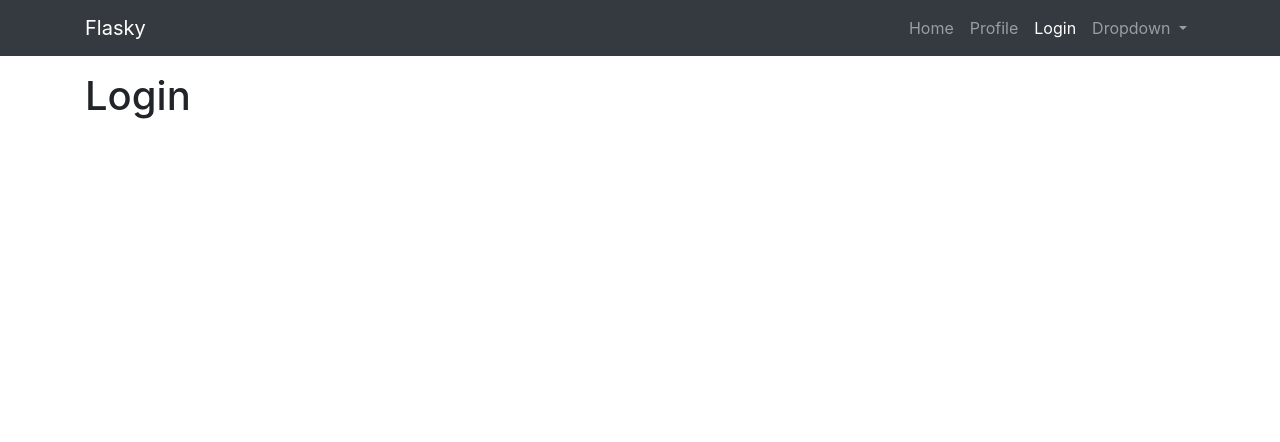
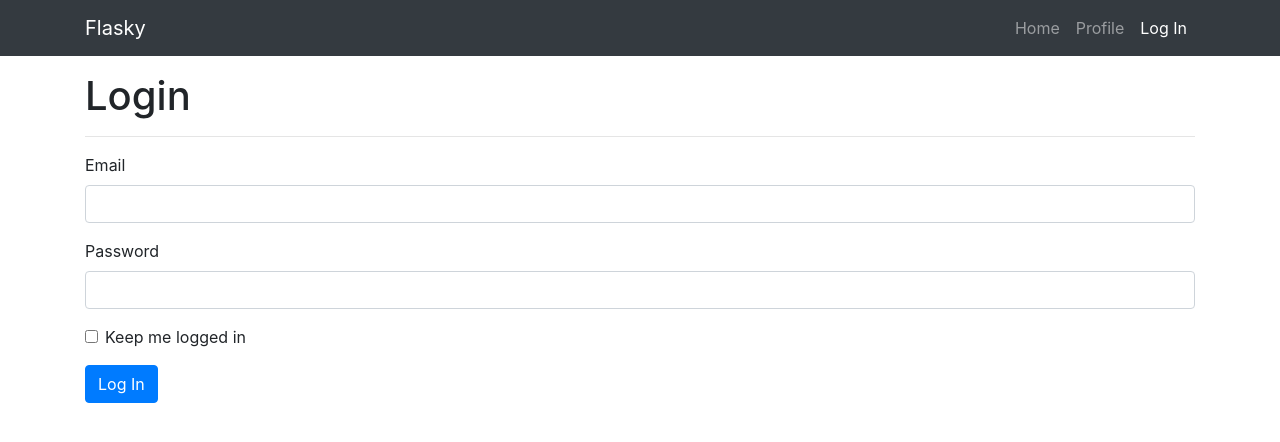
Before and after one commit to blessedsibanda/flasky, a Flask app: page /auth/login in a window 1280 px wide. Shown: the top 442 px of the page. Run offline with Flask 2, Linux system fonts and the light colour scheme; some libraries are stand-ins or nearby versions.

Commit message:
login and logout users

```diff
--- a/app/__init__.py
+++ b/app/__init__.py
@@ -12,6 +12,7 @@ moment = Moment()
 db = SQLAlchemy()
 login_manager = LoginManager()
 login_manager.login_view = 'auth.login'
+login_manager.login_message_category = 'dark'
 
 def create_app(config_name):
     app = Flask(__name__)
--- a/app/auth/forms.py
+++ b/app/auth/forms.py
@@ -0,0 +1,9 @@
+from flask_wtf import FlaskForm
+from wtforms import StringField, PasswordField, BooleanField, SubmitField
+from wtforms.validators import DataRequired, Length, Email
+
+class LoginForm(FlaskForm):
+    email = StringField('Email', validators=[DataRequired(), Length(1,64), Email()])
+    password = PasswordField('Password', validators=[DataRequired()])
+    remember_me = BooleanField('Keep me logged in')
+    submit = SubmitField('Log In')
--- a/app/auth/views.py
+++ b/app/auth/views.py
@@ -1,6 +1,26 @@
-from flask import render_template
+from flask import render_template, redirect, request, url_for, flash
+from flask_login import login_user, logout_user, login_required
 from . import auth
+from .forms import LoginForm
+from ..models import User
 
-@auth.route('/login')
+@auth.route('/login', methods=['GET', 'POST'])
 def login():
-    return render_template('auth/login.html')
+    form = LoginForm()
+    if form.validate_on_submit():
+        user = User.query.filter_by(email=form.email.data).first()
+        if user is not None and user.verify_password(form.password.data):
+            login_user(user, form.remember_me.data)
+            next = request.args.get('next')
+            if next is None or not next.startswith('/'):
+                next = url_for('main.index')
+            return redirect(next)
+        flash('Invalid username or password', 'warning')
+    return render_template('auth/login.html', form=form)
+
+@auth.route('/logout')
+@login_required
+def logout():
+    logout_user()
+    flash('You have been logged out.', 'dark')
+    return redirect(url_for('main.index'))
--- /dev/null
+++ b/app/templates/_navbar.html
@@ -0,0 +1,23 @@
+<nav class="navbar navbar-expand-md navbar-dark bg-dark">
+    <div class="container">
+        <a class="navbar-brand" href="#">Flasky</a>
+        <button class="navbar-toggler" type="button" data-toggle="collapse" data-target="#navbarSupportedContent" aria-controls="navbarSupportedContent" aria-expanded="false" aria-label="Toggle navigation">
+            <span class="navbar-toggler-icon"></span>
+        </button>
+
+        <div class="collapse navbar-collapse" id="navbarSupportedContent">
+            <div class="navbar-nav ml-auto">
+                {{render_nav_item('main.index', 'Home')}}
+                {{render_nav_item('main.user', 'Profile')}}
+
+                {% if current_user.is_authenticated %}
+                    {{render_nav_item('auth.logout', 'Log Out')}}
+                {% else %}
+                    {{render_nav_item('auth.login', 'Log In')}}
+                {% endif %}
+
+            </div>
+        </div>
+
+    </div>
+</nav>
--- a/app/templates/auth/login.html
+++ b/app/templates/auth/login.html
@@ -1,5 +1,12 @@
 {% extends 'base.html' %}
+{% from 'bootstrap/form.html' import render_form %}
+
+{% block title %}- Login{% endblock title %}
 
 {% block body %}
     <h1>Login</h1>
+    <hr>
+    <form method="post">
+        {{ render_form(form) }}
+    </form>
 {% endblock body %}
--- a/app/templates/base.html
+++ b/app/templates/base.html
@@ -20,34 +20,7 @@
     {% endblock head %}
 </head>
 <body>
-    <nav class="navbar navbar-expand-md navbar-dark bg-dark">
-        <div class="container">
-            <a class="navbar-brand" href="#">Flasky</a>
-            <button class="navbar-toggler" type="button" data-toggle="collapse" data-target="#navbarSupportedContent" aria-controls="navbarSupportedContent" aria-expanded="false" aria-label="Toggle navigation">
-                <span class="navbar-toggler-icon"></span>
-            </button>
-
-            <div class="collapse navbar-collapse" id="navbarSupportedContent">
-                <div class="navbar-nav ml-auto">
-                    {{render_nav_item('main.index', 'Home')}}
-                    {{render_nav_item('main.user', 'Profile', name='Blessed')}}
-                    {{render_nav_item('auth.login', 'Login')}}
-                    <li class="nav-item dropdown">
-                        <a class="nav-link dropdown-toggle" href="#" id="navbarDropdown" role="button" data-toggle="dropdown" aria-haspopup="true" aria-expanded="false">
-                          Dropdown
-                        </a>
-                        <div class="dropdown-menu" aria-labelledby="navbarDropdown">
-                          <a class="dropdown-item" href="#">Action</a>
-                          <a class="dropdown-item" href="#">Another action</a>
-                          <div class="dropdown-divider"></div>
-                          <a class="dropdown-item" href="#">Something else here</a>
-                        </div>
-                    </li>
-                </div>
-            </div>
-
-        </div>
-    </nav>
+    {% include '_navbar.html' %}
 
     <div class="container mt-3">
         {{ render_messages(dismissible=True, dismiss_animate=True) }}
--- a/app/templates/main/user.html
+++ b/app/templates/main/user.html
@@ -1,5 +1,5 @@
 {% extends 'base.html' %}
 
 {% block body %}
-    <h1>Hello, {{name|upper}}!</h1>
+    <h1>Hello, {{current_user.username|capitalize}}!</h1>
 {% endblock body %}
```
Also changed, not shown: app/main/views.py (+5 -3 lines), migrations/versions/b07504175154_add_password_to_user.py (added, +30 -0 lines).
